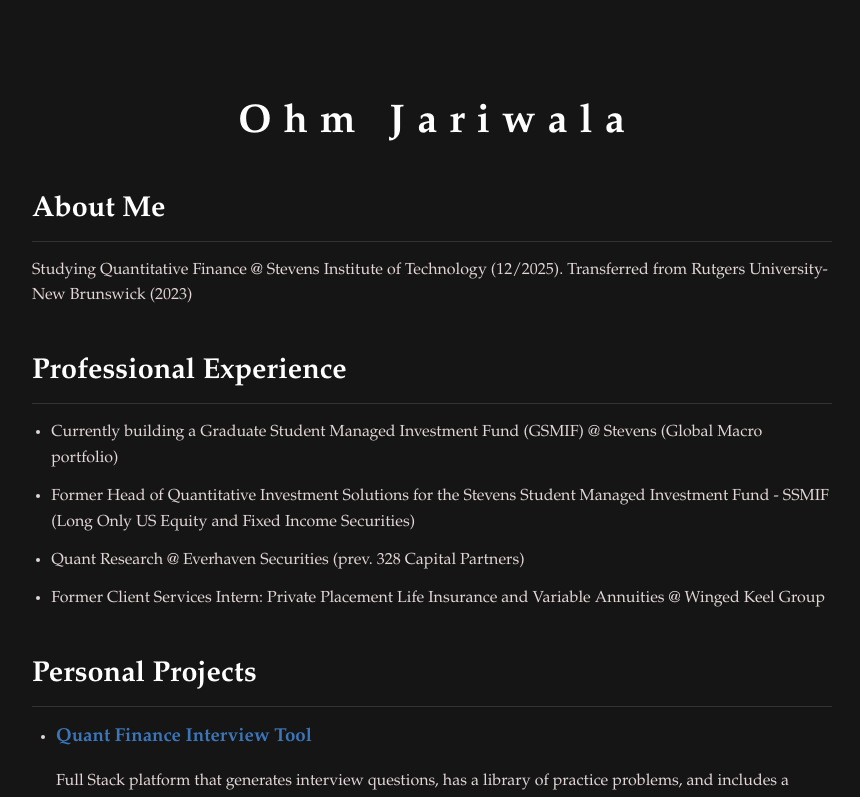
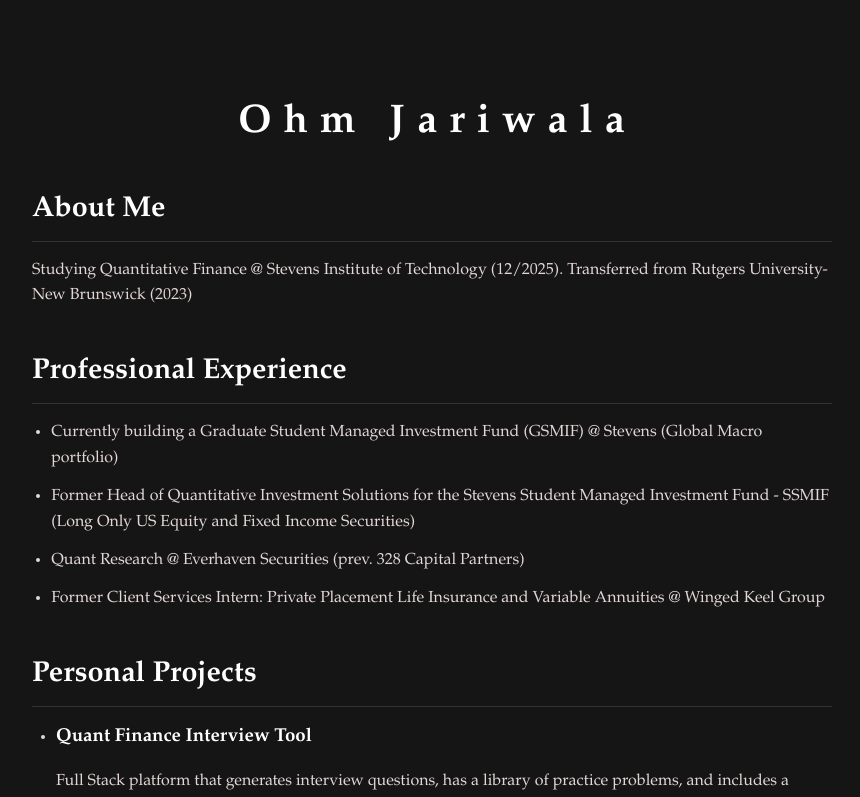
Before and after one commit to ohmjariwala/ohmjariwala.github.io, a plain HTML site: page index.html in a window 1280 px wide. Shown: the top 797 px of the page, without its empty margins (208-1068 px from the left). Drawn offline with Linux system fonts and the light colour scheme.

Commit message:
Updated project hyperlink colors to match text color scheme

```diff
--- a/styles.css
+++ b/styles.css
@@ -144,13 +144,13 @@
 }
 
 .project-list h3 a {
-    color: var(--accent-color);
+    color: var(--heading-color);
     text-decoration: none;
     transition: color 0.3s ease;
 }
 
 .project-list h3 a:hover {
-    color: var(--text-color);
+    color: var(--accent-color);
 }
 
 .project-status {
```
